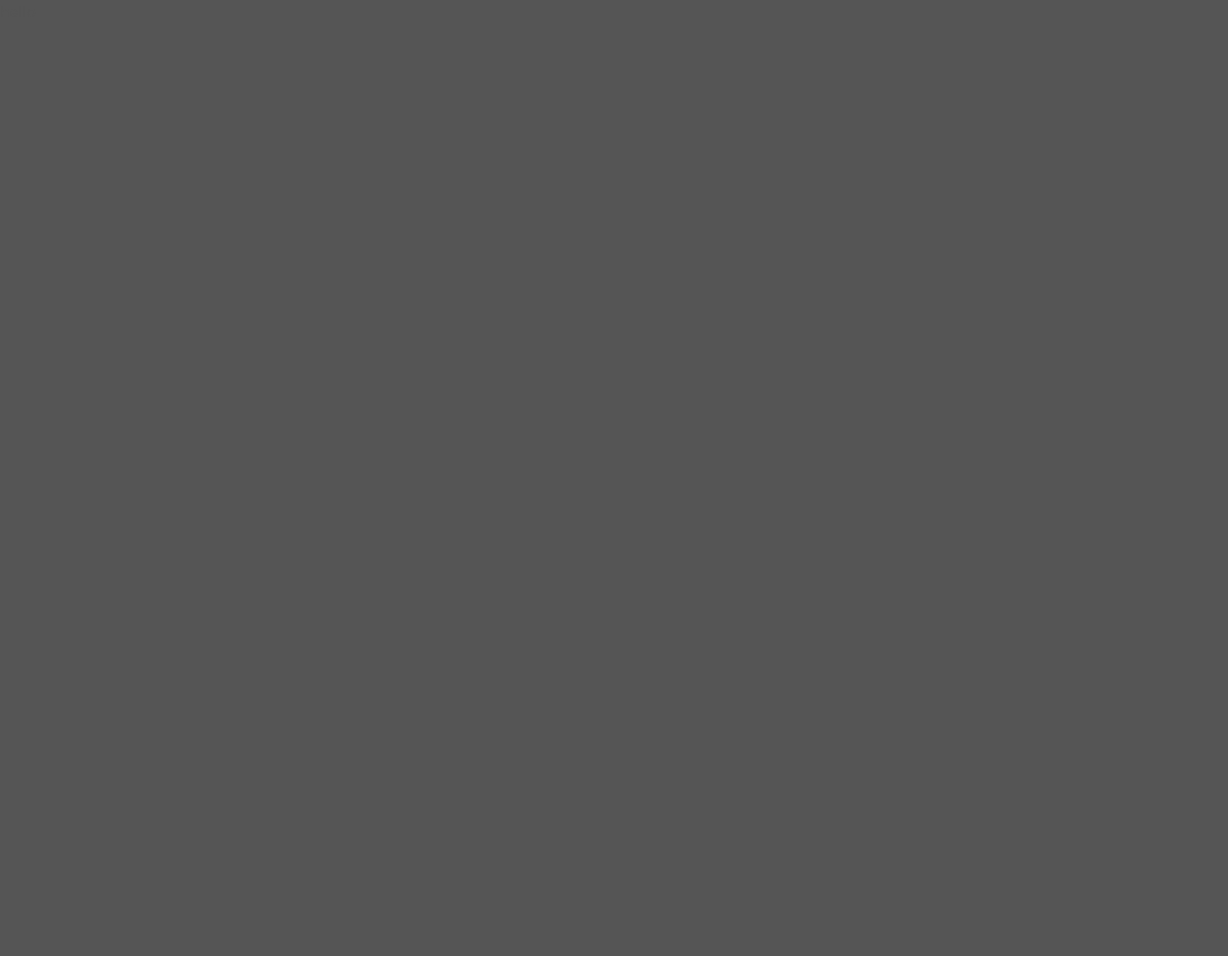
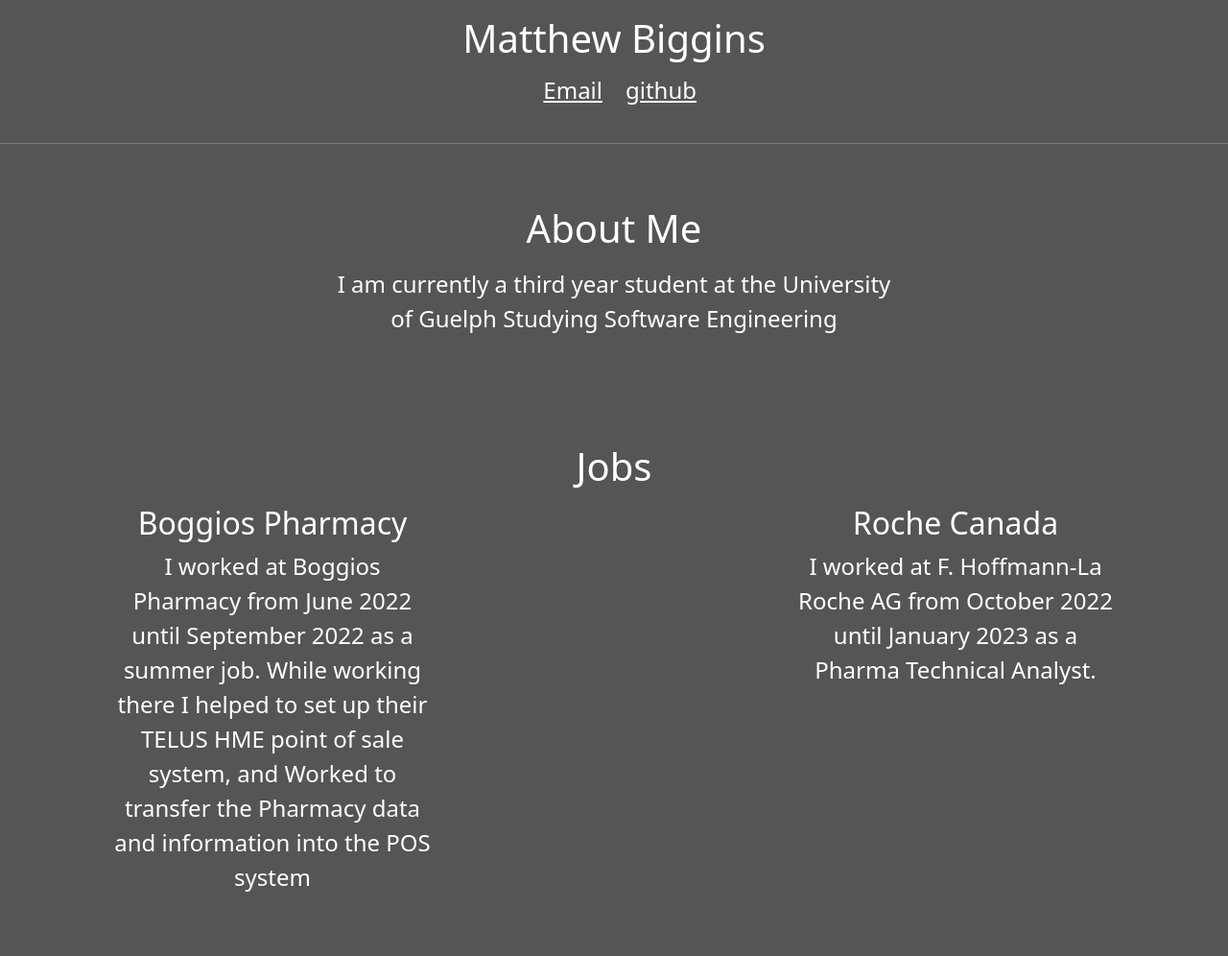
Before and after one commit to MatthewBiggins/matthewbiggins.github.io, a website: page index.html in a window 1280 px wide. Shown: the whole page at 96% size. Before the commit the page ends 800 px from the top, so only its background shows below. Drawn offline with nearby package versions, Linux system fonts and the light colour scheme.

Commit message:
Added content to main page

```diff
--- a/index.html
+++ b/index.html
@@ -8,9 +8,68 @@
     <link rel="stylesheet" href="css/main.min.css">
 </head>
 <body>
-    <p>
-        hello
-    </p>
+    <div class="container p-3">
+        <div class="row">
+            <div class="col d-flex justify-content-center">
+                <h1 class="mb-3">Matthew Biggins</h1>
+            </div>
+        </div>
+        <div class="row">
+            <div class="col d-flex justify-content-end">
+                <h4><a href="mailto:mbiggins@uoguelph.ca">Email</a></h4>
+            </div>
+            <div class="col d-flex justify-content-start">
+                <h4><a href="https://github.com/MatthewBiggins">github</a></h4>
+            </div>
+        </div>
+    </div>
+    <hr>
+    <div class="container p-5">
+        <div class="row">
+            <div class="col d-flex justify-content-center">
+                <h1 class="mb-3">About Me</h1>
+            </div>
+        </div>
+        <div class="row">
+            <div class="col d-flex justify-content-center text-center">
+                <p class="fs-4">I am currently a third year student at the University <br> of Guelph Studying Software Engineering</p>
+            </div>
+        </div>
+    </div>
+    <div class="container p-5">
+        <div class="row">
+            <div class="col d-flex justify-content-center">
+                <h1 class="mb-3">Jobs</h1>
+            </div>
+        </div>
+        <div class="row">
+            <div class="col d-flex justify-content-center">
+                <h2>Boggios Pharmacy</h2>
+            </div>
+            <div class="col d-flex justify-content-center">
+            </div>
+            <div class="col d-flex justify-content-center">
+                <h2>Roche Canada</h2>
+            </div>
+        </div>
+        <div class="row">
+            <div class="col d-flex justify-content-center text-center">
+                <p class="fs-4">
+                    I worked at Boggios Pharmacy from June 2022 until September 2022 as a summer job.
+                    While working there I helped to set up their TELUS HME point of sale system, and
+                    Worked to transfer the Pharmacy data and information into the POS system
+                </p>
+            </div>
+            <div class="col d-flex justify-content-center">
+            </div>
+            <div class="col d-flex justify-content-center text-center">
+                <p class="fs-4">
+                    I worked at F. Hoffmann-La Roche AG from October 2022 until January 2023 as a Pharma
+                    Technical Analyst.
+                </p>
+            </div>
+        </div>
+    </div>
     <script src="node_modules/bootstrap/dist/js/bootstrap.bundle.js"></script>
 </body>
 </html>
--- a/scss/main.scss
+++ b/scss/main.scss
@@ -1,4 +1,8 @@
 $body-bg: #555;
-$body-color: #555;
+$body-color: white;
+
+$link-color: white;
+
+
 
 @import "../node_modules/bootstrap/scss/bootstrap";
```
Also changed, not shown: css/main.min.css, 1 other file.
